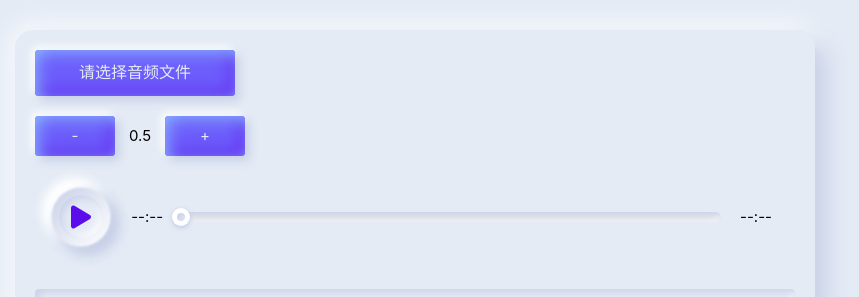
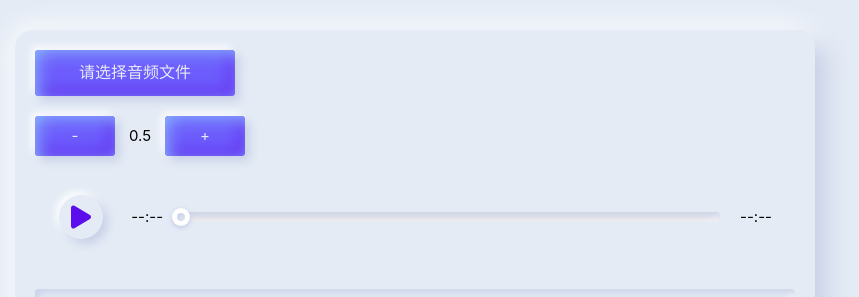
Before and after one commit to zhangran963/audiowaves, a Vue app: page / in a window 1280 px wide. Shown: the top 297 px of the page, without its empty margins (225-1084 px from the left). Built offline with nearby package versions, Linux system fonts and the light colour scheme.

Commit message:
fix: 优化动画

```diff
--- a/src/components/circleWave.vue
+++ b/src/components/circleWave.vue
@@ -1,15 +1,15 @@
 <template>
   <div class="circle">
-    <span class="circle__btn" :class="{ shadow: !isAnimate }">
+    <span class="circle__btn" :class="{ shadow: isAnimate }">
       <slot />
     </span>
     <span class="circle__back-1" :class="{ paused: !isAnimate }"></span>
-    <span class="circle__back-2" :class="{ paused: !isAnimate }"></span>
+    <span v-show="showCircle2" class="circle__back-2" :class="{ paused: !isAnimate }"></span>
   </div>
 </template>
 
 <script lang="ts">
-import { defineComponent } from 'vue'
+import { defineComponent, ref, toRefs, watch } from 'vue'
 
 export default defineComponent({
   name: 'CircleWave',
@@ -18,19 +18,40 @@ export default defineComponent({
       type: Boolean,
       default: false
     }
+  },
+  setup(props) {
+    const { isAnimate } = toRefs(props)
+    const showCircle2 = ref(false)
+    watch(
+      isAnimate,
+      (val) => {
+        if (val) {
+          // 圈2 较 圈1 延后
+          setTimeout(() => {
+            showCircle2.value = true
+          }, 2000)
+        }
+      },
+      {
+        once: true // 仅初始时, 隐藏"圈2"
+      }
+    )
+
+    return {
+      showCircle2
+    }
   }
 })
 </script>
 
 <style lang="scss">
-$shadow:
+$outer-shadow:
   0.3rem 0.3rem 0.6rem var(--greyLight-2),
   -0.2rem -0.2rem 0.5rem var(--white);
 $inner-shadow:
   inset 0.2rem 0.2rem 0.5rem var(--greyLight-2),
   inset -0.2rem -0.2rem 0.5rem var(--white);
 
-/*  PLAY BUTTON  */
 .circle {
   grid-column: 2 / 3;
   grid-row: 4 / 6;
@@ -54,7 +75,7 @@ $inner-shadow:
     color: var(--primary);
     z-index: 300;
     background: var(--greyLight-1);
-    box-shadow: $shadow;
+    box-shadow: $outer-shadow;
     cursor: pointer;
     position: relative;
     &.shadow {
@@ -82,30 +103,19 @@ $inner-shadow:
   &__back-2 {
     grid-row: 1 / 2;
     grid-column: 1 / 2;
-    width: 60px;
-    height: 60px;
+    width: 55px;
+    height: 55px;
     border-radius: 50%;
     filter: blur(1px);
     z-index: 100;
   }
 
-  &__back-1 {
-    box-shadow:
-      0.4rem 0.4rem 0.8rem var(--greyLight-2),
-      -0.4rem -0.4rem 0.8rem var(--white);
-    background: linear-gradient(to bottom right, var(--greyLight-2) 0%, var(--white) 100%);
-    animation: waves 4s linear infinite;
-
-    &.paused {
-      animation-play-state: paused;
-    }
-  }
-
+  &__back-1,
   &__back-2 {
     box-shadow:
       0.4rem 0.4rem 0.8rem var(--greyLight-2),
       -0.4rem -0.4rem 0.8rem var(--white);
-    animation: waves 4s linear 2s infinite;
+    animation: waves 4s linear infinite;
 
     &.paused {
       animation-play-state: paused;
@@ -115,11 +125,16 @@ $inner-shadow:
 
 @keyframes waves {
   0% {
+    transform: scale(0.5);
+    opacity: 0;
+  }
+
+  33% {
     transform: scale(1);
     opacity: 1;
   }
 
-  50% {
+  67% {
     opacity: 1;
   }
 
```
